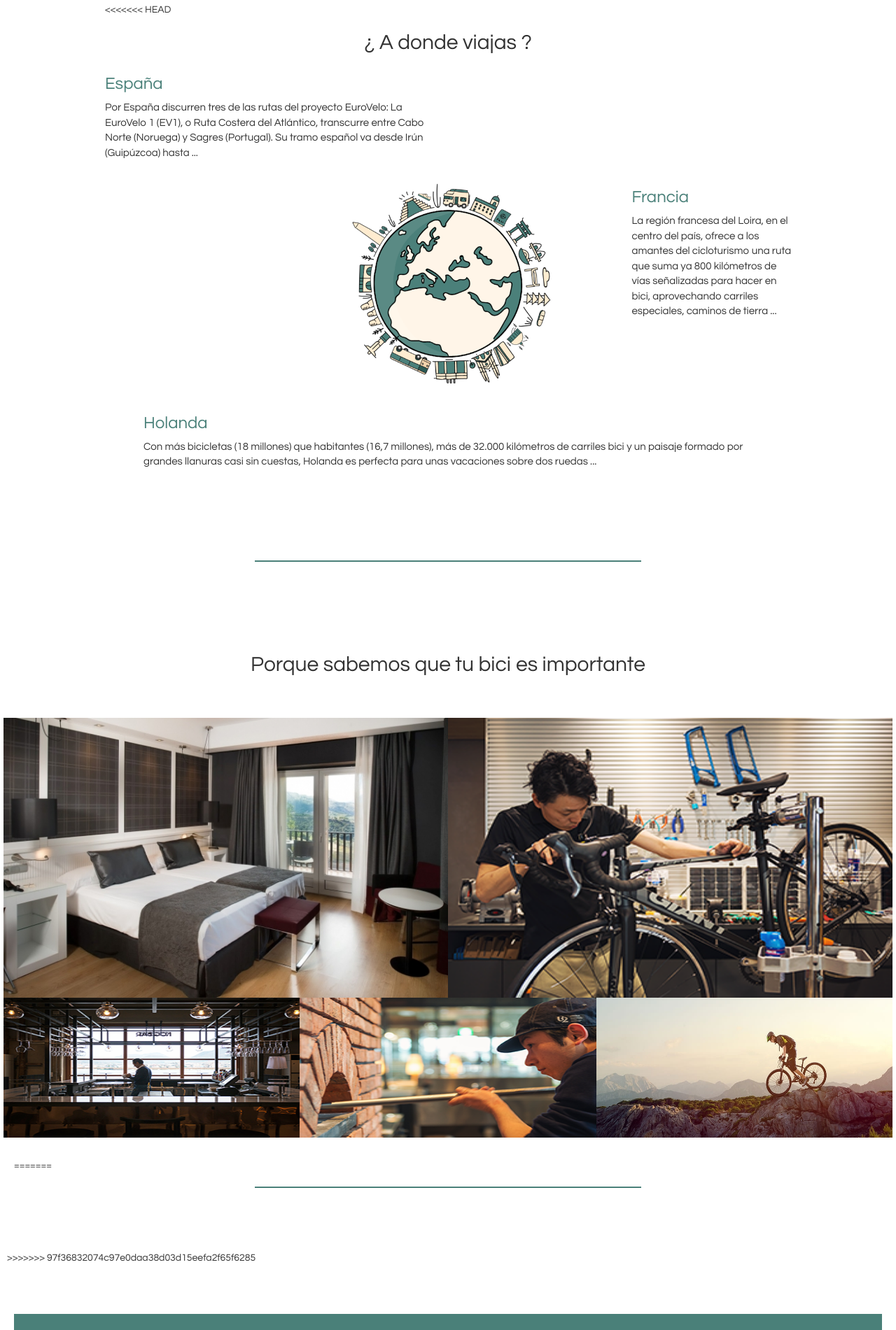
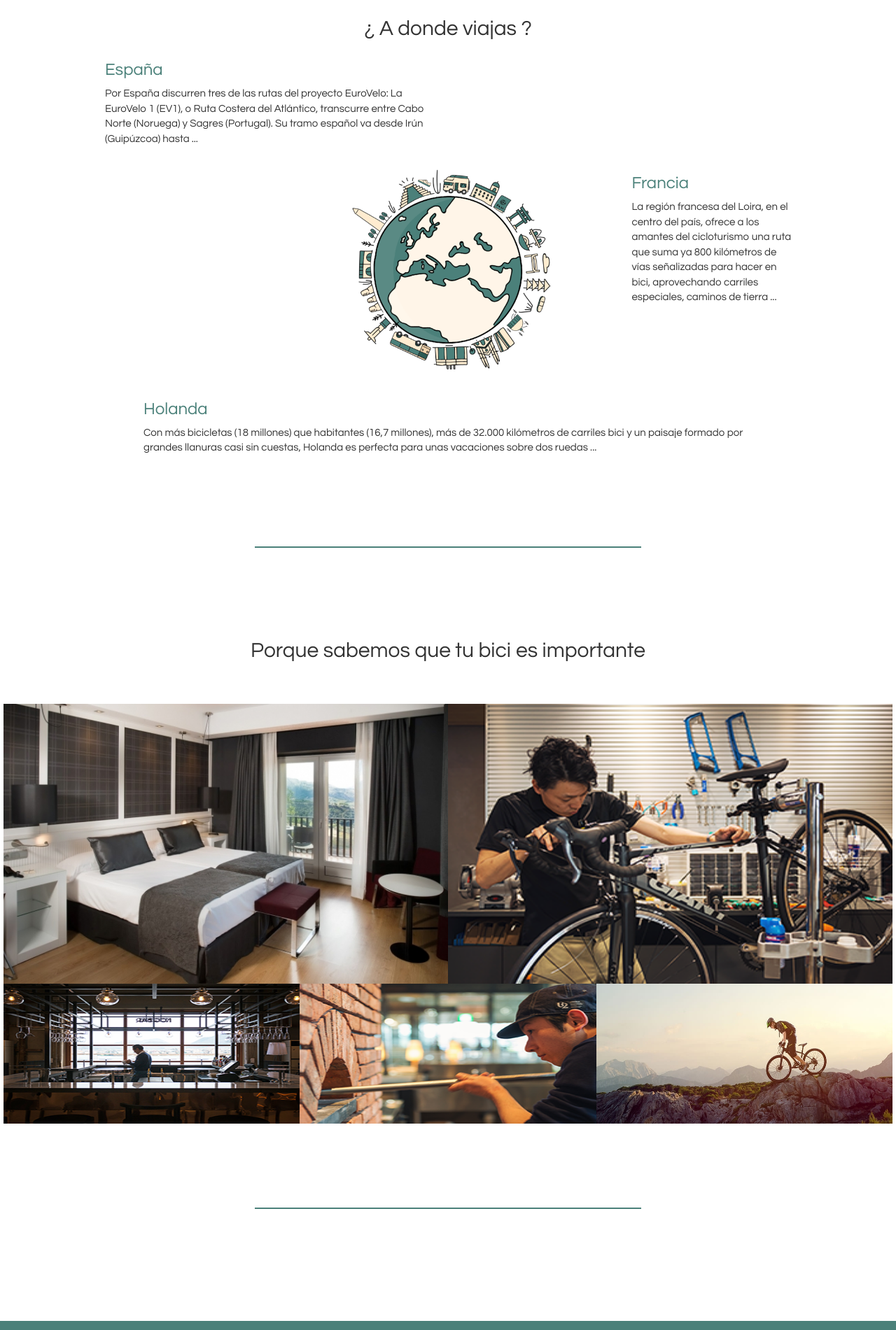
Before and after one commit to JosuAbek17/HOTELCYCLE, a plain HTML site: page index.html in a window 1280 px wide. Shown: the part 896-2797 px from the top of the page at 70% size. Drawn offline with nearby package versions, Linux system fonts and the light colour scheme.

Commit message:
08/abril - solucion fallo push

```diff
--- a/index.html
+++ b/index.html
@@ -30,7 +30,7 @@
     <div id="stay" class="container-fluid div2 animated fadeIn fast">
 
         <div class="row row-stay-titulo">
-<<<<<<< HEAD
+
             <div class="col-md-12 col-sm-12 col-xl-12 col-stay-titulo">
                 <h2>¿ A donde viajas ?</h2>
             </div>
@@ -101,17 +101,19 @@
                     </div>
                 </div>
             </div>
+        </div>
+    </div>
 
     <!-- <div class="row row-serv-titulo">
                 <div class="col-md-12 col-sm-12 col-lg-12 col-xl-12 col-serv-titulo">
                     <h2> Cycling & Relaxing Stay </h2>
-=======
+
             <div class="col-md-12 col-sm-12 col-lg-12 row-col-titulo">
 
                 <div class="col-md-12 col-sm-12 col-xl-12 col-stay-titulo">
 
                     <h2>¿ A donde viajas ?</h2>
->>>>>>> 97f36832074c97e0daa38d03d15eefa2f65f6285
+
                 </div>
             </div>
             <div class="row-stay-e row">
@@ -227,11 +229,11 @@
     <hr class="hr">
     <div id="nosotros" class="container-fluid row div4 animated fadeIn fast">
         <div class="comer-row row"> -->
-=======
+
     <hr class="hr">
     <div id="nosotros" class="container-fluid row div3 animated fadeIn fast">
         <div class="comer-row row">
->>>>>>> 97f36832074c97e0daa38d03d15eefa2f65f6285
+
 
         </div>
     </div>
```
Lines whose indentation alone changed are shown as unchanged.
